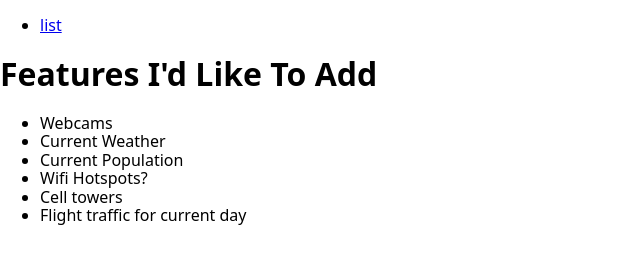
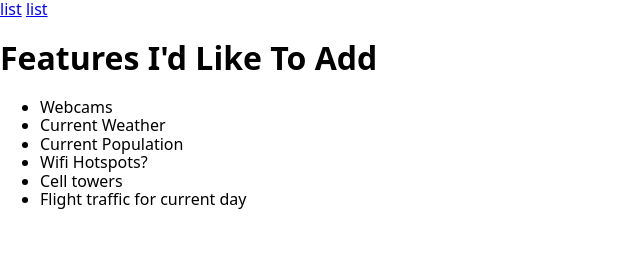
Before and after one commit to cireneirbo/slab-city-connection, a plain HTML site: page docs/index.html in a window 1280 px wide. Shown: the whole page, without its empty margins (0-640 px from the left). Drawn offline with nearby package versions, Linux system fonts and the light colour scheme.

Commit message:
created a small intra-link navigation bar

```diff
--- a/docs/index.html
+++ b/docs/index.html
@@ -40,15 +40,12 @@
 
 </head>
 <body>
-    <div>
-        <nav>
-            <ul>
-                <li><a href="#list">list</a></li>
-            </ul>
-        </nav>
+    <nav>
+        <a href="#list">list</a>
+        <a href="#list">list</a>
 
-    </div>
-    <div> </div><div> </div><div> </div><div> </div><div> </div><div> </div><div> </div><div> </div><div> </div><div> </div><div> </div><div> </div><div> </div><div> </div><div> </div><div> </div><div> </div><div> </div><div> </div><div> </div><div> </div><div> </div><div> </div><div> </div><div> </div><div> </div><div> </div><div> </div><div> </div><div> </div><div> </div><div> </div><div> </div><div> </div><div> </div><div> </div><div> </div><div> </div><div> </div><div> </div><div> </div><div> </div><div> </div><div> </div><div> </div><div> </div><div> </div><div> </div><div> </div><div> </div><div> </div><div> </div><div> </div><div> </div><div> </div><div> </div><div> </div><div> </div><div> </div><div> </div><div> </div><div> </div><div> </div><div> </div><div> </div><div> </div><div> </div><div> </div><div> </div><div> </div><div> </div><div> </div><div> </div><div> </div><div> </div><div> </div><div> </div><div> </div><div> </div><div> </div><div> </div><div> </div><div> </div><div> </div><div> </div><div> </div><div> </div><div> </div><div> </div>
+
+    </nav>
 
 
     <!--Features I'd Like to add-->
```
